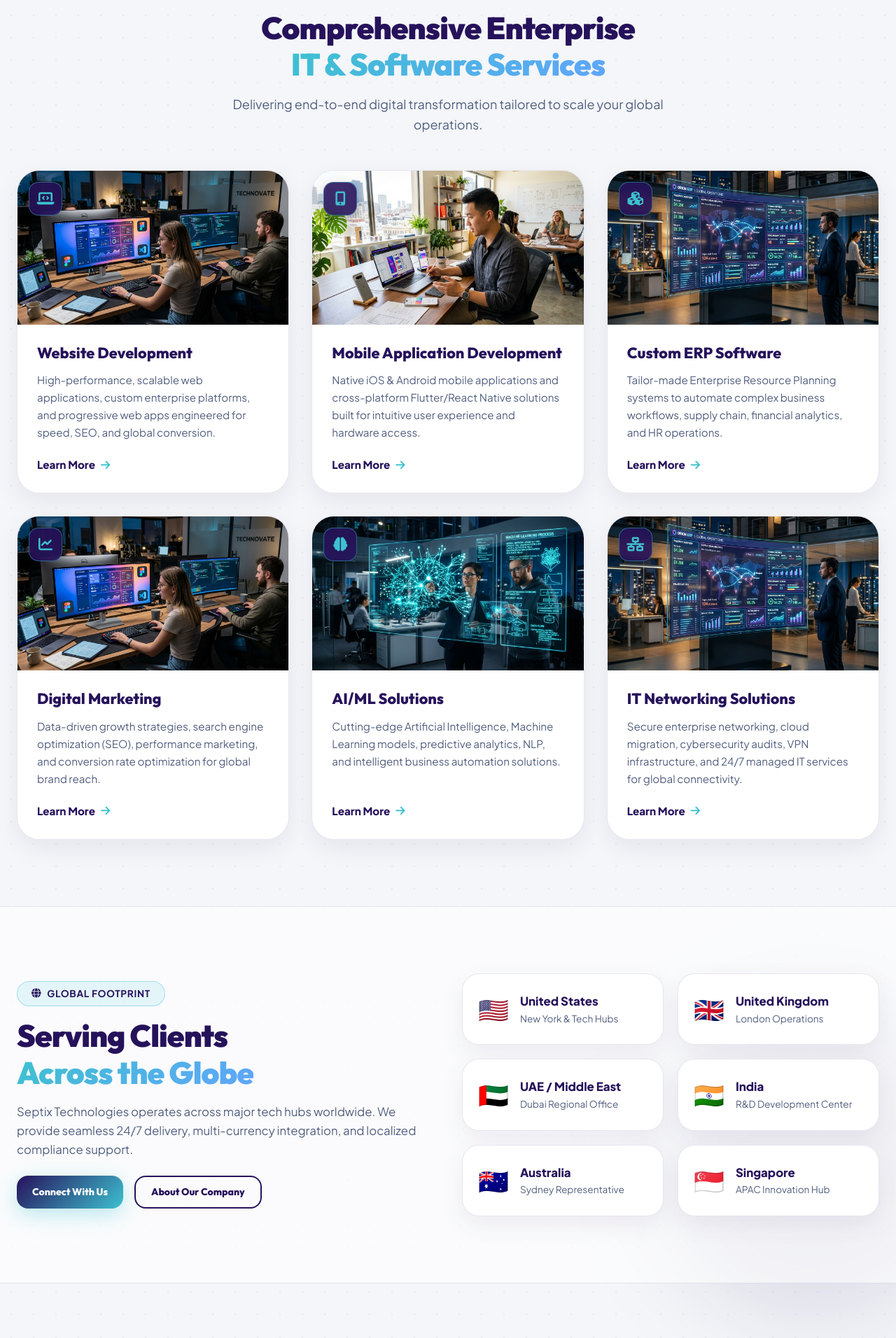
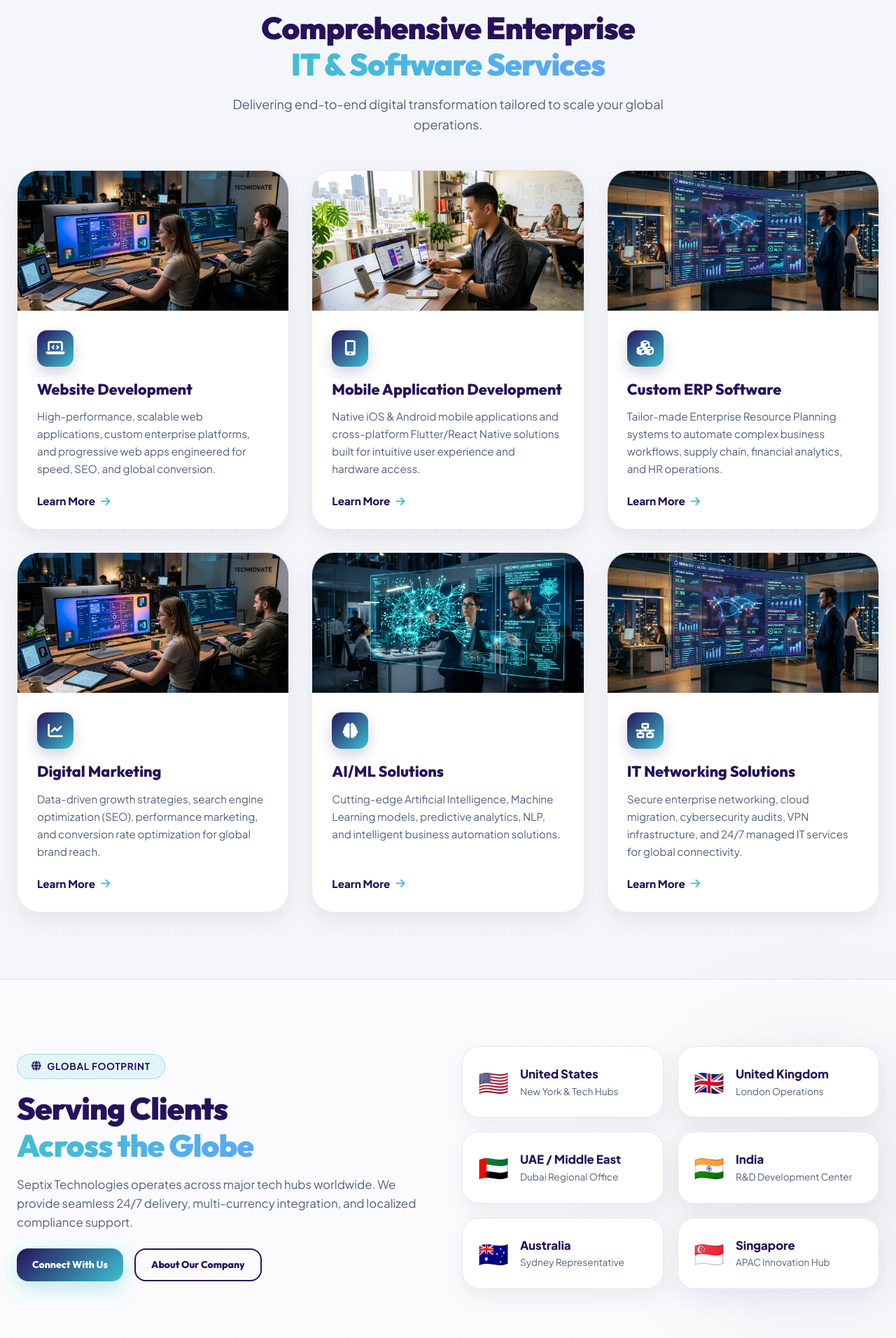
Before and after one commit to Maulik-Dawda/septix-technologies, a PHP site: page / in a window 1280 px wide; the page is wider, and only the part inside the window is pictured. Shown: the part 1114-3026 px from the top of that part at 70% size. Run offline with PHP 8.4, Linux system fonts and the light colour scheme.

Commit message:
Fix What We Do section icons & layout: Added direct FontAwesome 6 CDN to head, placed glowing royal purple gradient icon boxes inside card bodies for 100% icon visibility

```diff
--- a/assets/css/style.css
+++ b/assets/css/style.css
@@ -747,7 +747,7 @@ h1, h2, h3, h4, h5, h6 {
 }
 
 .service-card-img {
-    height: 220px;
+    height: 200px;
     position: relative;
     overflow: hidden;
 }
@@ -763,40 +763,37 @@ h1, h2, h3, h4, h5, h6 {
     transform: scale(1.08);
 }
 
-.service-icon-floating {
-    position: absolute;
-    top: 16px;
-    left: 16px;
-    width: 48px;
-    height: 48px;
-    border-radius: 14px;
-    background: rgba(38, 18, 91, 0.88);
-    backdrop-filter: blur(10px);
-    -webkit-backdrop-filter: blur(10px);
-    color: var(--clr-brand-light);
-    display: flex;
-    align-items: center;
-    justify-content: center;
-    font-size: 1.25rem;
-    box-shadow: 0 8px 20px rgba(0, 0, 0, 0.25);
-    border: 1px solid rgba(61, 193, 208, 0.45);
-    transition: var(--transition);
-    z-index: 2;
-}
-
-.service-card:hover .service-icon-floating {
-    background: var(--clr-brand-light);
-    color: var(--clr-brand-dark);
-    border-color: var(--clr-brand-dark);
-    transform: rotate(6deg) scale(1.1);
-}
-
 .service-card-body {
-    padding: 26px 28px 28px;
+    padding: 28px;
     display: flex;
     flex-direction: column;
     flex-grow: 1;
     text-align: left;
+}
+
+.service-card-icon {
+    width: 52px;
+    height: 52px;
+    border-radius: 14px;
+    background: linear-gradient(135deg, #26125b 0%, #3dc1d0 100%);
+    color: #ffffff !important;
+    display: flex;
+    align-items: center;
+    justify-content: center;
+    font-size: 1.35rem;
+    margin-bottom: 18px;
+    box-shadow: 0 8px 20px rgba(38, 18, 91, 0.2);
+    transition: var(--transition);
+}
+
+.service-card-icon i {
+    color: #ffffff !important;
+}
+
+.service-card:hover .service-card-icon {
+    background: linear-gradient(135deg, #3dc1d0 0%, #26125b 100%);
+    transform: scale(1.1) rotate(6deg);
+    box-shadow: 0 12px 25px rgba(61, 193, 208, 0.4);
 }
 
 .service-title {
--- a/includes/header.php
+++ b/includes/header.php
@@ -13,6 +13,14 @@ $current_page = $current_page ?? 'home';
 
     <!-- Favicon -->
     <link rel="icon" type="image/png" href="<?php echo $base_url; ?>/assets/images/favicon.png">
+
+    <!-- FontAwesome 6 CDN (Direct Link for 100% Icon Reliability) -->
+    <link rel="stylesheet" href="https://cdnjs.cloudflare.com/ajax/libs/font-awesome/6.5.1/css/all.min.css" integrity="sha512-DTOQO9RWCH3ppGqcWaEA1BIZOC6xxalwEsw9c2QQeAIftl+Vegovlnee1c9QX4TctnWMn13TZye+giMm8e2LwA==" crossorigin="anonymous" referrerpolicy="no-referrer" />
+
+    <!-- Google Fonts -->
+    <link rel="preconnect" href="https://fonts.googleapis.com">
+    <link rel="preconnect" href="https://fonts.gstatic.com" crossorigin>
+    <link href="https://fonts.googleapis.com/css2?family=Outfit:wght@300;400;500;600;700;800;900&family=Plus+Jakarta+Sans:wght@400;500;600;700;800&display=swap" rel="stylesheet">
 
     <!-- Main Stylesheet -->
     <link rel="stylesheet" href="<?php echo $base_url; ?>/assets/css/style.css">
--- a/index.php
+++ b/index.php
@@ -86,11 +86,11 @@ require_once __DIR__ . '/includes/header.php';
                 <div class="service-card">
                     <div class="service-card-img">
                         <img src="<?php echo $base_url . '/' . $service['image']; ?>" alt="<?php echo $service['title']; ?>">
-                        <div class="service-icon-floating">
+                    </div>
+                    <div class="service-card-body">
+                        <div class="service-card-icon">
                             <i class="fa-solid <?php echo $service['icon']; ?>"></i>
                         </div>
-                    </div>
-                    <div class="service-card-body">
                         <h3 class="service-title"><?php echo $service['title']; ?></h3>
                         <p class="service-desc"><?php echo $service['short_desc']; ?></p>
                         <a href="<?php echo $base_url; ?>/services/<?php echo $key; ?>.php" class="service-link">
--- a/services.php
+++ b/services.php
@@ -24,11 +24,11 @@ require_once __DIR__ . '/includes/header.php';
                 <div class="service-card" id="<?php echo $key; ?>">
                     <div class="service-card-img">
                         <img src="<?php echo $base_url . '/' . $service['image']; ?>" alt="<?php echo $service['title']; ?>">
-                        <div class="service-icon-floating">
+                    </div>
+                    <div class="service-card-body">
+                        <div class="service-card-icon">
                             <i class="fa-solid <?php echo $service['icon']; ?>"></i>
                         </div>
-                    </div>
-                    <div class="service-card-body">
                         <h3 class="service-title"><?php echo $service['title']; ?></h3>
                         <p class="service-desc"><?php echo $service['short_desc']; ?></p>
 
```
